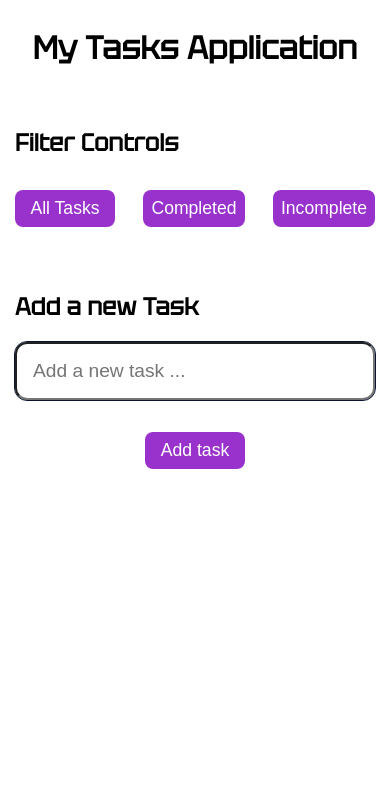
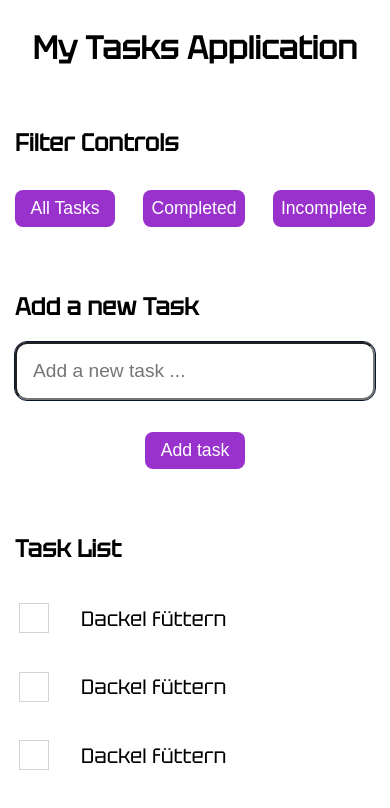
Before and after one commit to Jacques1988/todoApp_b3, an Angular app: page / in a window 390 px wide. Shown: the top 808 px of the page. Built offline with nearby package versions, Linux system fonts and the light colour scheme.

Commit message:
build task-list component with a list of all tasks and made it responsive

```diff
--- a/src/app/app.component.html
+++ b/src/app/app.component.html
@@ -2,3 +2,4 @@
 <app-header></app-header>
 <app-filter-controls></app-filter-controls>
 <app-new-task></app-new-task>
+<app-tasks></app-tasks>
--- a/src/app/app.component.ts
+++ b/src/app/app.component.ts
@@ -3,10 +3,11 @@ import { RouterOutlet } from '@angular/router';
 import { HeaderComponent } from "./header/header.component";
 import { FilterControlsComponent } from "./filter-controls/filter-controls.component";
 import { NewTaskComponent } from "./new-task/new-task.component";
+import { TasksComponent } from "./tasks/tasks.component";
 
 @Component({
   selector: 'app-root',
-  imports: [HeaderComponent, FilterControlsComponent, NewTaskComponent],
+  imports: [HeaderComponent, FilterControlsComponent, NewTaskComponent, TasksComponent],
   templateUrl: './app.component.html',
   styleUrl: './app.component.css'
 })
--- /dev/null
+++ b/src/app/tasks/task-list/task-list.component.css
@@ -0,0 +1,57 @@
+
+
+.list-group-element{
+    display: flex;
+    align-items:center;
+    font-family: 'alien';
+    font-size:1.7rem;
+}
+
+.task-input{
+    appearance: none;
+    width:30px;
+    height:30px;
+    border:1px solid lightgrey;
+    margin-right: 2rem;
+}
+
+.task-input:checked{
+    position:relative;
+}
+
+.task-input:checked::before{
+    content:"✔";
+    font-size:3rem;
+    color:blueviolet;
+    position:absolute;
+    top:-1.2rem;
+    left:calc(50% - 20px);
+    right:0;
+    bottom:0;
+}
+
+
+.task-name{
+    min-width:270px;
+}
+
+.task-status{
+    min-width:270px;
+}
+
+
+@media (max-width:768px){
+
+    .task-status{
+        display:none;
+    }
+}
+
+
+@media (max-width:450px){
+    .task-name{
+        min-width:200px;
+        font-size:1.3rem;
+    }
+
+}
--- /dev/null
+++ b/src/app/tasks/task-list/task-list.component.html
@@ -0,0 +1,17 @@
+
+
+<li class="list-group-element">
+    <input class="task-input" type="checkbox" >
+    <p class="task-name">Dackel füttern</p>
+    <p class="task-status">complete</p>
+</li>
+<li class="list-group-element">
+    <input class="task-input" type="checkbox" >
+    <p class="task-name">Dackel füttern</p>
+    <p class="task-status">incomplete</p>
+</li>
+<li class="list-group-element">
+    <input class="task-input" type="checkbox" >
+    <p class="task-name">Dackel füttern</p>
+    <p class="task-status">incomplete</p>
+</li>
--- /dev/null
+++ b/src/app/tasks/tasks.component.css
@@ -0,0 +1,11 @@
+section{
+    margin-top:4rem;
+}
+
+.list-group{
+    width:100%;
+    /* background-color:red; */
+    list-style-type:none ;
+    padding:0;
+    margin:0;
+}
--- /dev/null
+++ b/src/app/tasks/tasks.component.html
@@ -0,0 +1,6 @@
+<section>
+    <h2 class="teaser-secondary">Task List</h2>
+    <ul class="list-group">
+        <app-task-list></app-task-list>
+    </ul>
+</section>
```
Also changed, not shown: src/app/tasks/task-list/task-list.component.ts (added, +11 -0 lines), src/app/tasks/tasks.component.ts (added, +12 -0 lines), 2 other files (tests, documents, lock files or other folders).
